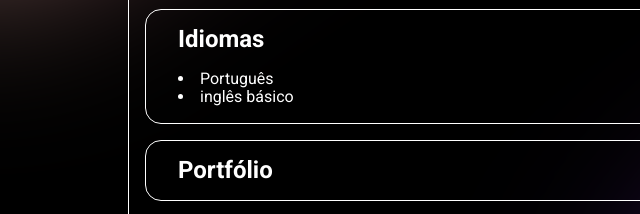
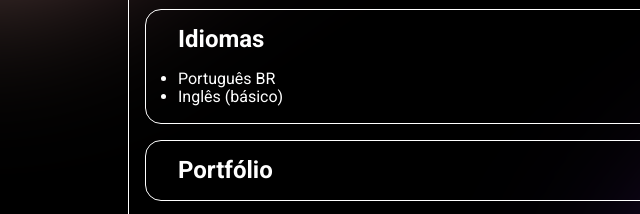
Before and after one commit to hamiceis/js-developer-portfolio, a plain HTML site: page index.html in a window 1280 px wide. Both pictures are taken after a click on the button "Idiomas". Shown: the part 470-684 px from the top of the page, 0-640 px from the left. Drawn offline with nearby package versions, Linux system fonts and the light colour scheme.

Commit message:
atualizando idiomas

```diff
--- a/assets/js/main.js
+++ b/assets/js/main.js
@@ -38,9 +38,17 @@ function updatePersonalSkill(profileData){
   personalSkill.innerHTML = hardSkills
 }
 
+function updateLanguages(profileData){
+  const languagesList = document.querySelector('#languages')
+  profileData?.languages.forEach(skill => {
+    languagesList.innerHTML += `<li>${skill}</li>`
+  })
+}
+
 (async () => {
   const profileData = await fetchProfileData()
   updateDataProfile(profileData)
   updateSkills(profileData)
   updatePersonalSkill(profileData)
+  updateLanguages(profileData)
 })()
--- a/index.html
+++ b/index.html
@@ -85,9 +85,7 @@
           <h2>Idiomas</h2>
         </button>
         <div class="content">
-          <ul">
-            <li>Português</li>
-            <li>inglês básico</li>
+          <ul id="languages">
           </ul>
         </div>
       </section>
```
